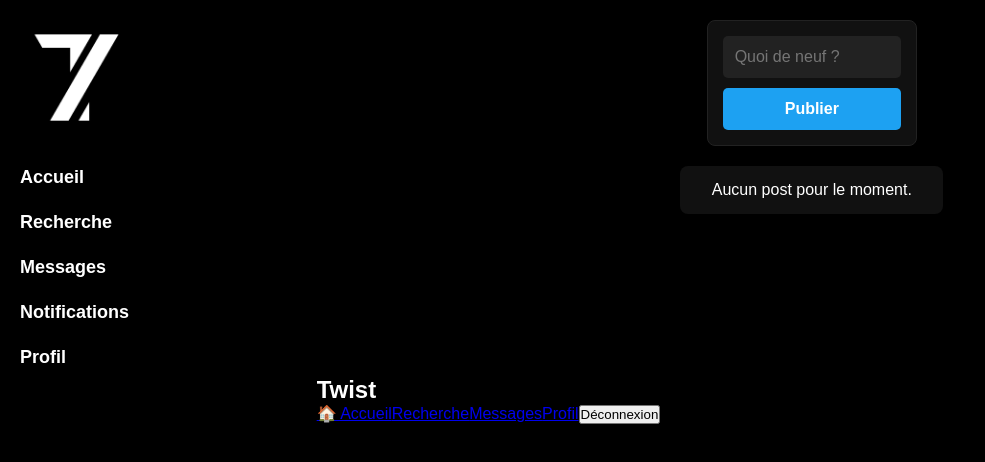
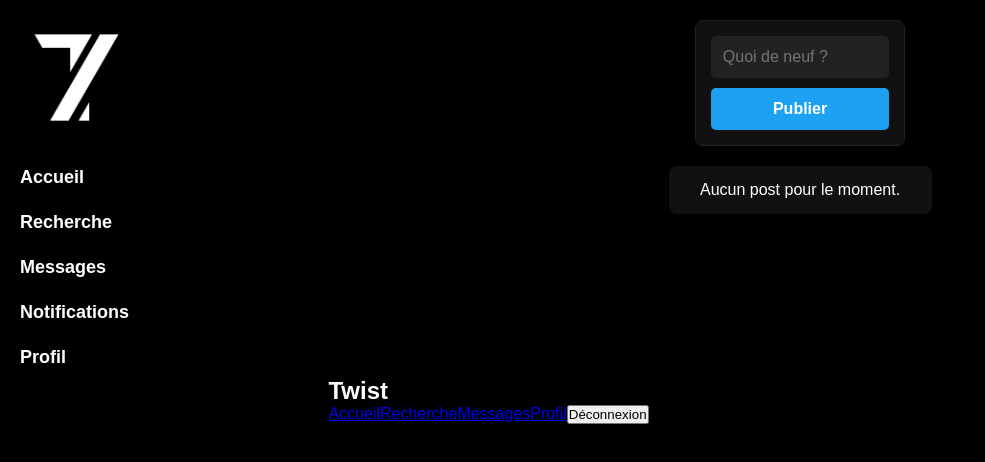
Before and after one commit to uvsq22400326/twist, a Next.js app in the folder twist/: page /home in a window 1280 px wide. Shown: the top 462 px of the page, without its empty margins (0-985 px from the left). Built offline with nearby package versions, Linux system fonts and the light colour scheme; sample sign-in values are in the browser's storage.

Commit message:
modification front et ajout de home

```diff
--- a/twist/app/layout.tsx
+++ b/twist/app/layout.tsx
@@ -22,7 +22,7 @@ export default function RootLayout({ children }: { children: React.ReactNode })
           <aside className="sidebar">
             <h2 className="logo">Twist</h2>
             <nav>
-              <Link href="/home">🏠 Accueil</Link>
+              <Link href="/home">Accueil</Link>
               <Link href="/search">Recherche</Link>
               <Link href="/messages">Messages</Link>
               <Link href="/profile">Profil</Link>
```
